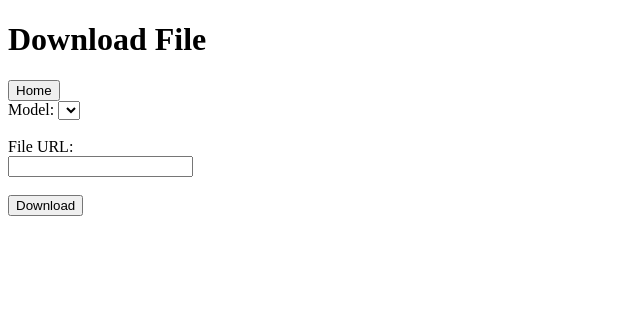
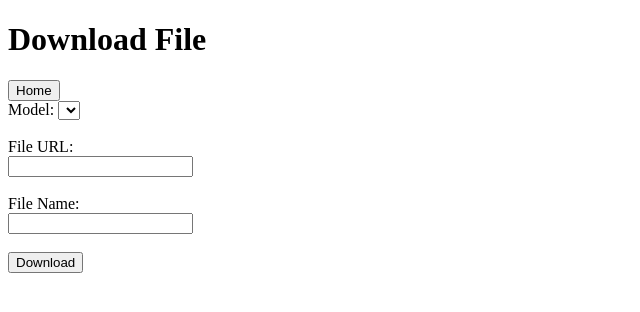
Before and after one commit to chun92/my_home_server_manager, a Flask app: page /download in a window 1280 px wide. Shown: the top 312 px of the page, without its empty margins (0-640 px from the left). Run offline with Flask 3, Linux system fonts and the light colour scheme; data that the repository does not hold is empty; parts of the project's set-up code (start-up, migrations or seed data) failed here and were passed over.

Commit message:
feat: add file name selector

```diff
--- a/src/web/download.py
+++ b/src/web/download.py
@@ -22,6 +22,10 @@ def download(key):
     with APP.app_context():
         url = request.form['url']
         file_name = url.split('/')[-1]
+        if request.form['file_name']:
+            file_name = request.form['file_name']
+            if not file_name.endswith('.'):
+                file_name += '.safetensors'
         download_path = DOWNLOAD_PATH[key]
         file_path = os.path.join(download_path, file_name)
 
--- a/src/web/templates/download.html
+++ b/src/web/templates/download.html
@@ -24,12 +24,13 @@
             $('#download-form').submit(function (event) {
                 event.preventDefault();
                 var url = $('#url').val();
+                var file_name = $('#file_name').val();
                 var progress_bar = $('#download-progress');
                 var progress_percent = $('#download-progress-percent');
                 $.ajax({
                     url: $(this).attr('action'),
                     method: 'POST',
-                    data: {url: url},
+                    data: {url: url, file_name: file_name},
                     xhr: function () {
                         var xhr = new window.XMLHttpRequest();
                         xhr.addEventListener("progress", function (evt) {
@@ -37,7 +38,7 @@
                             var data = evt.currentTarget.response;
                             let current = data.match(/"current":\s*(\d+)/g).pop().match(/\d+/)[0];
                             let total = data.match(/"total":\s*(\d+)/g).pop().match(/\d+/)[0];
-                            var percentComplete = Math.round(current / total);
+                            var percentComplete = current / total;
                             percentComplete = parseInt(percentComplete * 100);
 
                             progress_bar.css('width', percentComplete + '%');
@@ -61,6 +62,8 @@
     <select id="download-select"></select><br><br>
     <label for="url">File URL:</label><br>
     <input type="text" id="url" name="url" required><br><br>
+    <label for="file_name">File Name:</label><br>
+    <input type="text" id="file_name" name="file_name"><br><br>
     <input type="submit" value="Download">
   </form>
   <div style="margin-top: 20px;">
```
